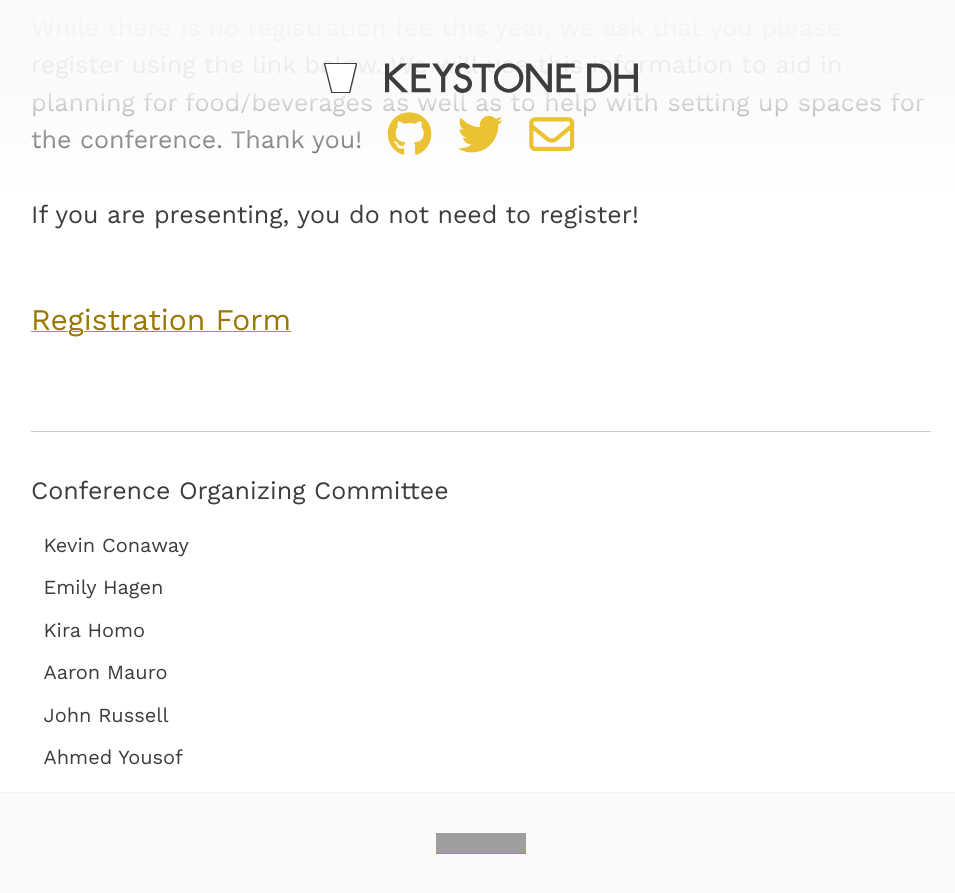
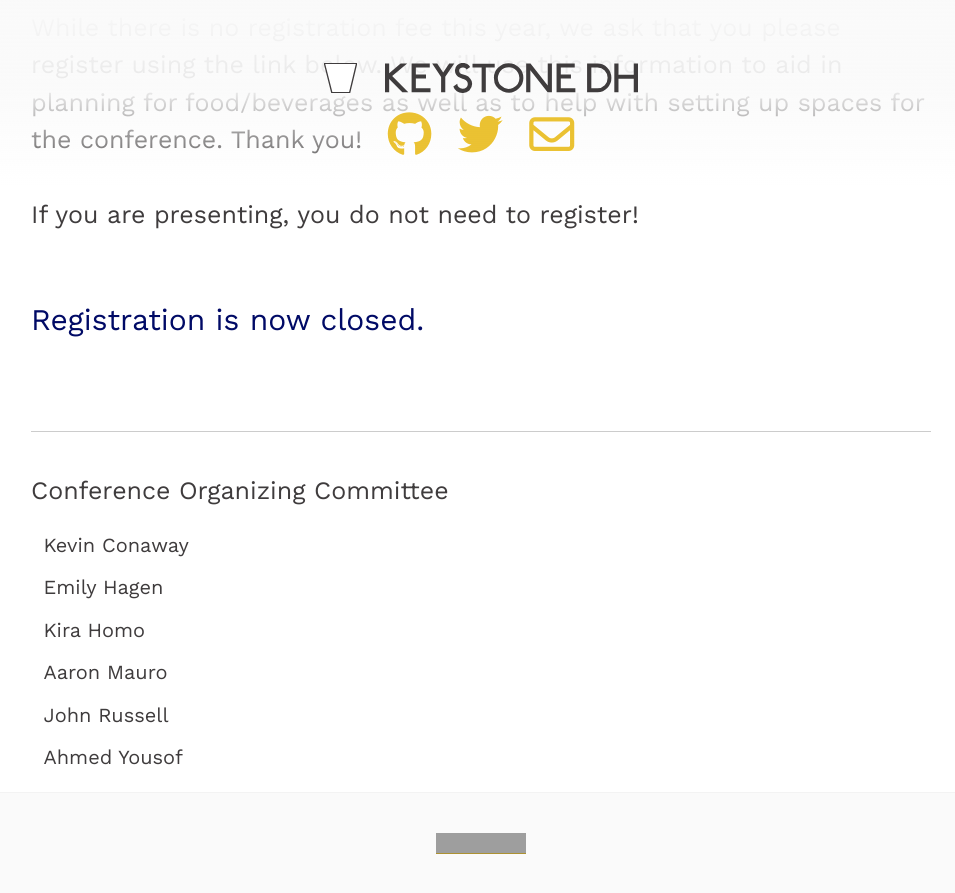
Before and after one commit to KeystoneDH/2018, a Jekyll site: the page built from index.md, in a window 1280 px wide and 900 px high, scrolled down 1138 px. Shown: the top 893 px of the window, without its empty margins (159-1114 px from the left). Built offline with Jekyll 4.4.1, drawn with Linux system fonts in a browser that asks for light colours; nearby versions of some CDN libraries; grey boxes are pictures that could not be loaded.

Commit message:
Update index.md

```diff
--- a/index.md
+++ b/index.md
@@ -19,7 +19,7 @@ While there is no registration fee this year, we ask that you please register us
 <br /><br />
 If you are presenting, you do not need to register!
 <br /><br />
-## [Registration Form](https://survey.az1.qualtrics.com/jfe/form/SV_2atWsWqL0AIBiwl) ##
+## Registration is now closed. ##
 <br />
 
 ---
```
